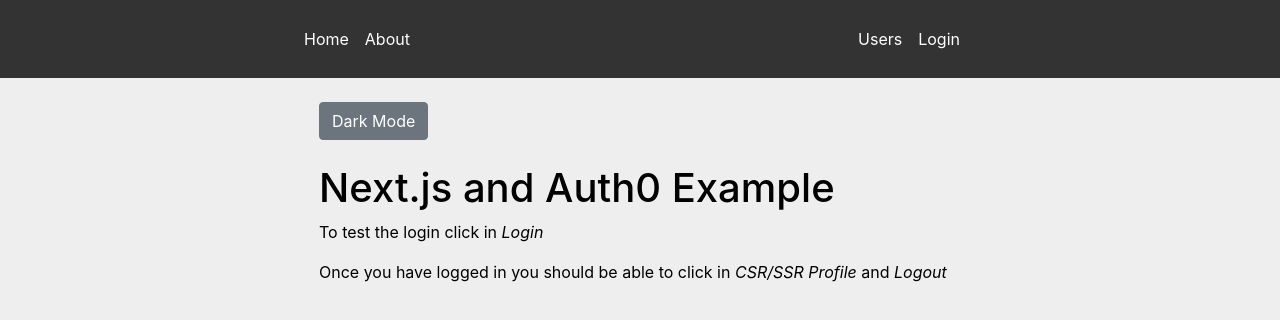
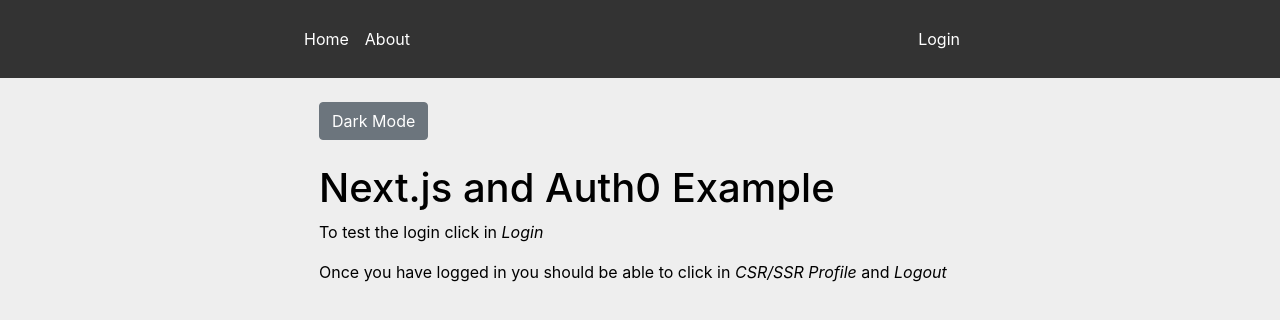
Before and after one commit to danvitoriano/nextjs-auth0, a Next.js app: page / in a window 1280 px wide. Shown: the top 320 px of the page. Built offline with nearby package versions, Linux system fonts and the light colour scheme; no server answers.

Commit message:
header route to users

```diff
--- a/components/header.js
+++ b/components/header.js
@@ -13,11 +13,6 @@
           <li>
             <Link href="/about">
               <a>About</a>
-            </Link>
-          </li>
-          <li>
-            <Link href="/users">
-              <a>Users</a>
             </Link>
           </li>
           {!loading &&
```
